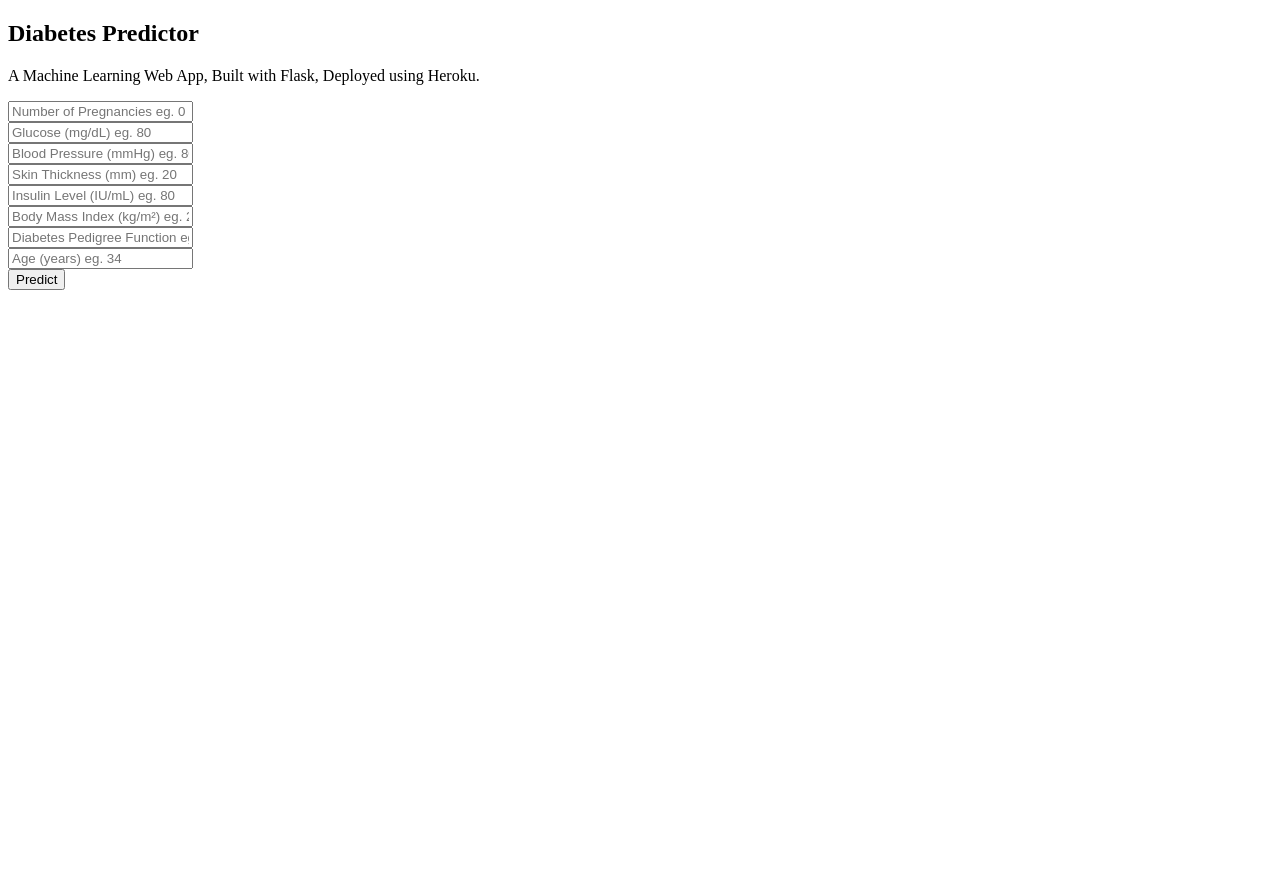
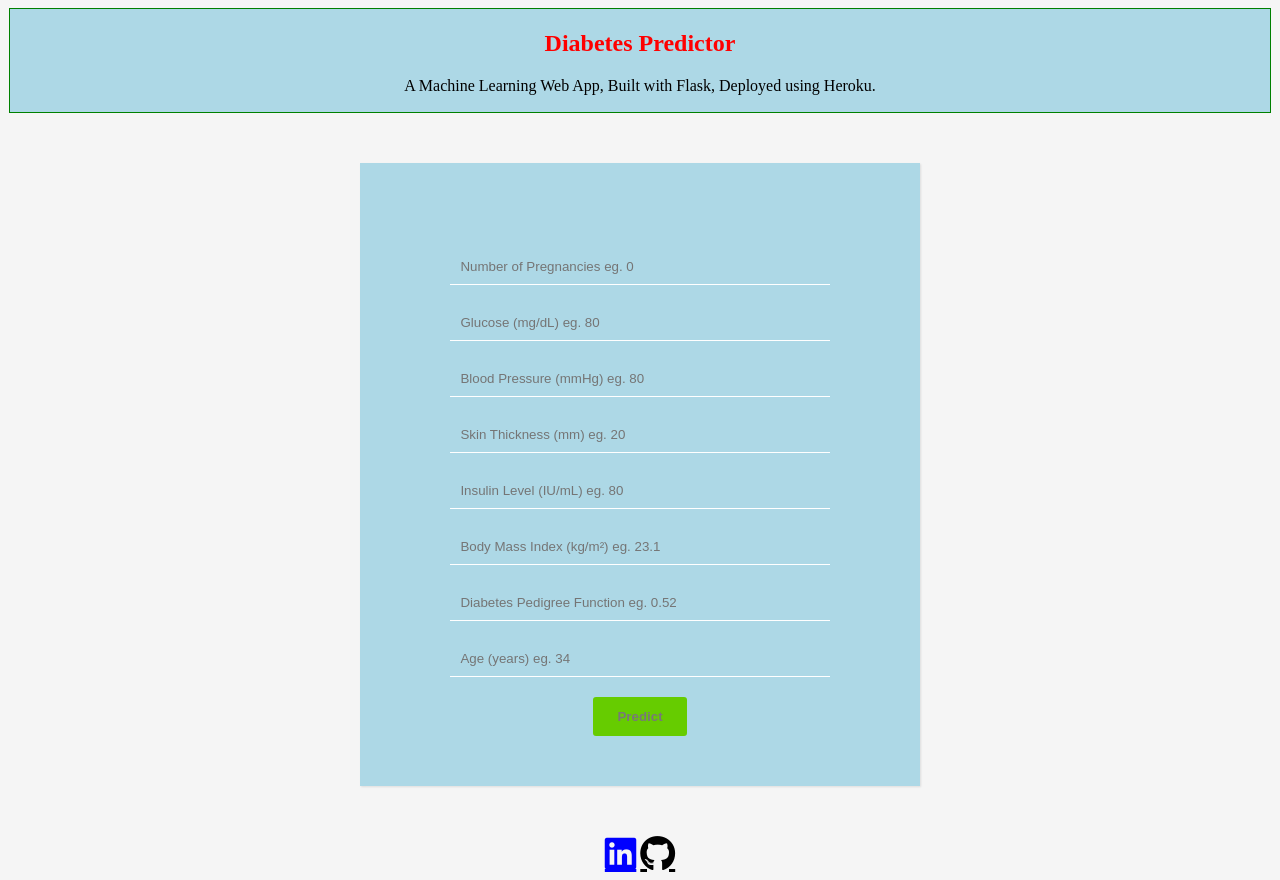
Before and after one commit to Achyuta-Harshavardhan/Diabete_prediction, a Flask app: page / in a window 1280 px wide. Before the commit the page ends 290 px from the top, so only its background shows below. Run offline with Flask 2, Linux system fonts and the light colour scheme; parts of the project's set-up code (start-up, migrations or seed data) failed here and were passed over; some libraries are stand-ins or nearby versions.

Commit message:
Add files via upload

```diff
--- a/templates/index.html
+++ b/templates/index.html
@@ -10,31 +10,180 @@
         <link href="https://fonts.googleapis.com/css2?family=Pacifico&display=swap" rel="stylesheet">
     </head>
 
+
     <body>
 
         <!-- Website Title -->
-    	<div class="container">
+    	<div class="header">
             <h2 class='container-heading'><span class="heading_font">Diabetes Predictor</span></h2>
             <div class='description'>
     			<p>A Machine Learning Web App, Built with Flask, Deployed using Heroku.</p>
     		</div>
-    	</div>
+        </div>
+
 
         <!-- Text Area -->
     	<div class="ml-container">
-    		<form action="{{ url_for('predict') }}" method="POST">
-                <input class="form-input" type="text" name="pregnancies" placeholder="Number of Pregnancies eg. 0"><br>
-                <input class="form-input" type="text" name="glucose" placeholder="Glucose (mg/dL) eg. 80"><br>
-                <input class="form-input" type="text" name="bloodpressure" placeholder="Blood Pressure (mmHg) eg. 80"><br>
-                <input class="form-input" type="text" name="skinthickness" placeholder="Skin Thickness (mm) eg. 20"><br>
-                <input class="form-input" type="text" name="insulin" placeholder="Insulin Level (IU/mL) eg. 80"><br>
-                <input class="form-input" type="text" name="bmi" placeholder="Body Mass Index (kg/m²) eg. 23.1"><br>
-                <input class="form-input" type="text" name="dpf" placeholder="Diabetes Pedigree Function eg. 0.52"><br>
-                <input class="form-input" type="text" name="age" placeholder="Age (years) eg. 34"><br>
+            <form action="{{ url_for('predict') }}" method="POST"><br> <br>
 
-        		<input type="submit" class="my-cta-button" value="Predict">
+            <label>
+                    <input type="text" class="input" name="Pregnancies" placeholder="Number of Pregnancies eg. 0"/>
+                    <div class="line-box"><div class="line"></div> </div>
+            </label>
+            <label>
+                <input type="text" class="input" name="glucose" placeholder="Glucose (mg/dL) eg. 80" />
+                <div class="line-box"><div class="line"></div> </div>
+            </label>
+
+            <label>
+                <input type="text" class="input" name="bloodpressure" placeholder="Blood Pressure (mmHg) eg. 80" />
+                <div class="line-box"><div class="line"></div> </div>
+             </label>
+
+             <label>
+                <input type="text" class="input" name="skinthickness" placeholder="Skin Thickness (mm) eg. 20"/>
+                <div class="line-box"><div class="line"></div> </div>
+            </label>
+
+            <label>
+                <input type="text" class="input" name="insulin" placeholder="Insulin Level (IU/mL) eg. 80"/>
+                <div class="line-box"><div class="line"></div> </div>
+             </label>
+             <label>
+                <input type="text" class="input" name="bmi" placeholder="Body Mass Index (kg/m²) eg. 23.1"/>
+                <div class="line-box"><div class="line"></div> </div>
+            </label>
+
+            <label>
+                <input type="text" class="input" name="dpf" placeholder="Diabetes Pedigree Function eg. 0.52"/>
+                <div class="line-box"><div class="line"></div> </div>
+             </label>
+
+
+             <label>
+                <input type="text" class="input" name="age" placeholder="Age (years) eg. 34"/>
+                <div class="line-box"><div class="line"></div> </div>
+             </label>
+
+            <button type="submit">Predict</button>
+
         	</form>
-    	</div>
+        </div>
+    </body>
+<footer>
+<div class="links">
+<a href="https://www.linkedin.com/in/achyuta-harshavardhan/"  target="_blank" class="fa fa-linkedin-square" style="font-size:36px; color:blue"></a>
+<a href="https://github.com/Achyuta-Harshavardhan" target="_blank" class="fa fa-github" style="font-size:36px;color:black"></a>
+</div>
+</footer>
+<!-- CSS Styling -->
+        <style>
+.links{
+    text-align: center;
+}
+#footer {
+    text-align: center;
+    height: 20px;
+    margin-top:-30px;
+    background: rgb(63, 61, 206);
+}
+       body {
+  background: whitesmoke;
+}
 
-    </body>
+.header{
+    text-align: center;
+    background-color: lightblue;
+  /* width: 100px; */
+  border: 1px solid green;
+  padding: 1px;
+  margin: 1px;
+
+}
+.container-heading{
+    color: red;
+}
+
+form {
+  width: 30%;
+  margin: 50px auto;
+  background:lightblue;
+  padding: 30px 90px 50px 90px;
+  text-align: center;
+  -webkit-box-shadow: 1px 1px 2px rgba(0,0,0,0.1);
+  box-shadow: 1px 1px 2px rgba(0,0,0,0.1);
+}
+
+
+label {
+  display: block;
+  position: relative;
+  margin: 20px 0px;
+}
+
+.label-txt {
+  position: absolute;
+  top: -1.6em;
+  padding: 10px;
+  font-family: sans-serif;
+  font-size: .8em;
+  letter-spacing: 1px;
+  color: rgba(0, 0, 0, 0.795);
+  transition: ease .3s;
+}
+
+
+.input {
+  width: 100%;
+  padding: 10px;
+  background: transparent;
+  border: none;
+  outline: none;
+}
+
+.line-box {
+  position: relative;
+  width: 100%;
+  height: 1px;
+  background: rgb(255,255,255);
+}
+
+.line {
+  position: absolute;
+  width: 0%;
+  height: 2px;
+  top: 0px;
+  left: 50%;
+  transform: translateX(-50%);
+  background: rgb(255,255,255);
+  transition: ease .6s;
+}
+
+.input:focus + .line-box .line {
+  width: 100%;
+}
+
+.label-active {
+  top: -3em;
+}
+
+button {
+  display: inline-block;
+  padding: 12px 24px;
+  background: rgb(102,204,0);
+  font-weight: bold;
+  color: rgb(120,120,120);
+  border: none;
+  outline: none;
+  border-radius: 3px;
+  cursor: pointer;
+  transition: ease .3s;
+}
+
+button:hover {
+  background: #8BC34A;
+  color: #ffffff;
+}
+        </style>
+
 </html>
```
